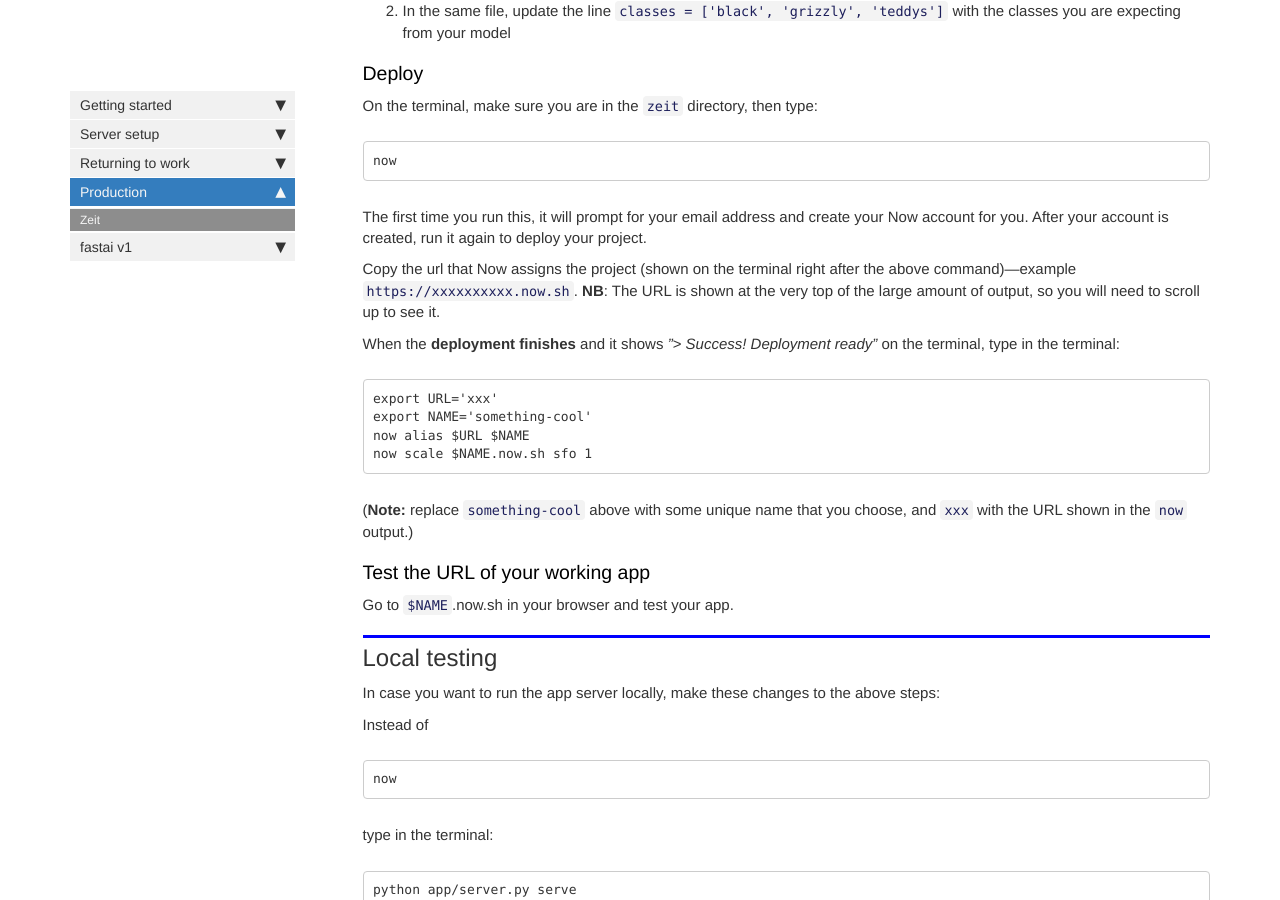
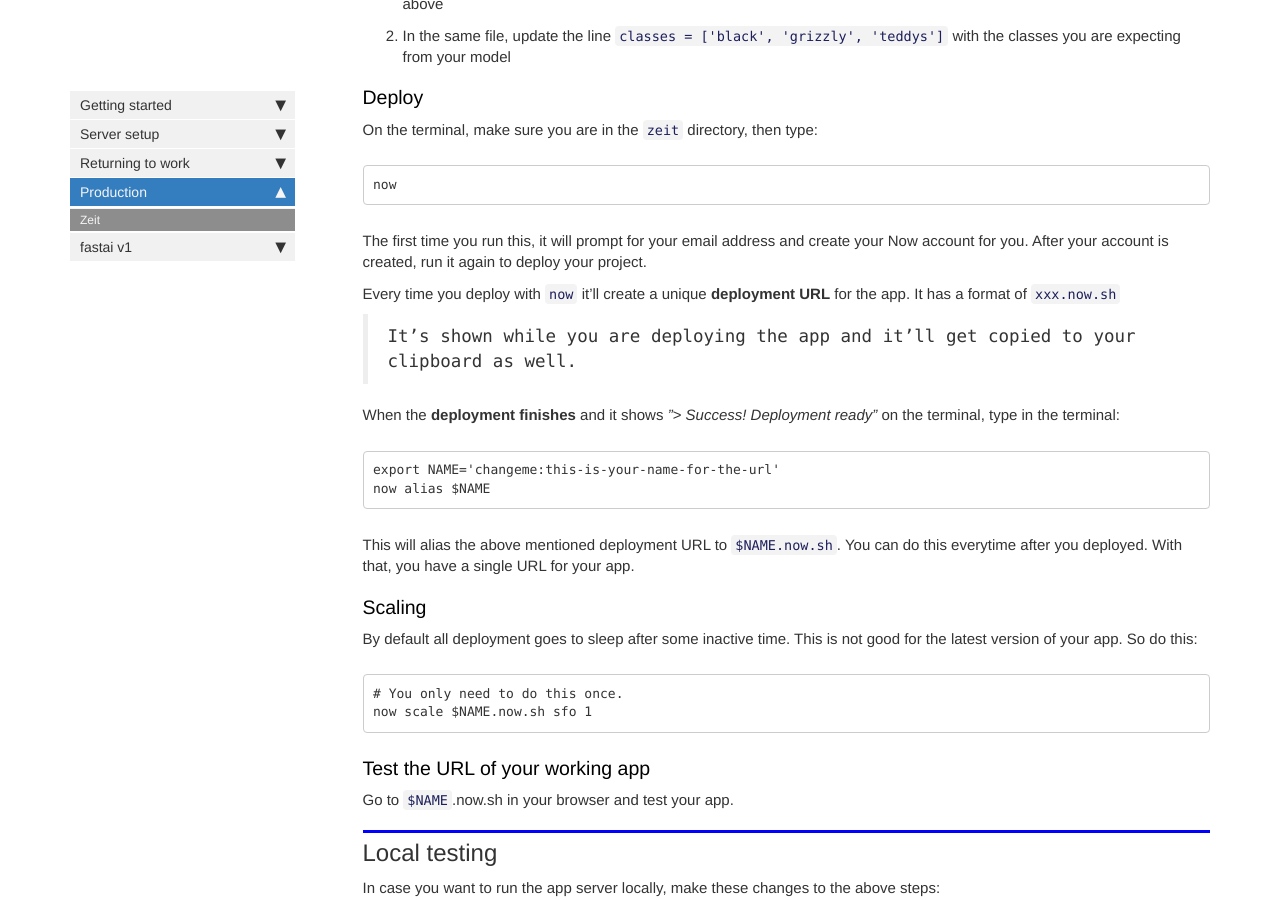
Before and after one commit to tamersalama/course-v3, a Jekyll site: the page built from docs/deployment_zeit.md, in a window 1280 px wide and 900 px high, scrolled down 1658 px. Built offline with Jekyll 4.4.1, drawn with Linux system fonts in a browser that asks for light colours; nearby versions of some CDN libraries; comment, search, counter and statistics services are not loaded.

Commit message:
Change zeit guide to work with latest changes. (#90)
Also simplified it.

````diff
--- a/docs/deployment_zeit.md
+++ b/docs/deployment_zeit.md
@@ -47,18 +47,27 @@ now
 
 The first time you run this, it will prompt for your email address and create your Now account for you. After your account is created, run it again to deploy your project.
 
-Copy the url that Now assigns the project (shown on the terminal right after the above command)&mdash;example `https://xxxxxxxxxx.now.sh`. **NB**: The URL is shown at the very top of the large amount of output, so you will need to scroll up to see it.
+Every time you deploy with `now` it'll create a unique **deployment URL** for the app. It has a format of `xxx.now.sh`
+
+> It's shown while you are deploying the app and it'll get copied to your clipboard as well.
 
 When the **deployment finishes** and it shows *"> Success! Deployment ready"* on the terminal, type in the terminal:
 
 ```
-export URL='xxx'
-export NAME='something-cool'
-now alias $URL $NAME
+export NAME='changeme:this-is-your-name-for-the-url'
+now alias $NAME
+```
+
+This will alias the above mentioned deployment URL to `$NAME.now.sh`. You can do this everytime after you deployed. With that, you have a single URL for your app.
+
+### Scaling
+
+By default all deployment goes to sleep after some inactive time. This is not good for the latest version of your app. So do this:
+
+```
+# You only need to do this once.
 now scale $NAME.now.sh sfo 1
 ```
-
-(**Note:** replace `something-cool` above with some unique name that you choose, and `xxx` with the URL shown in the `now` output.)
 
 ### Test the URL of your working app
 
````
Also changed, not shown: 1 other file.
